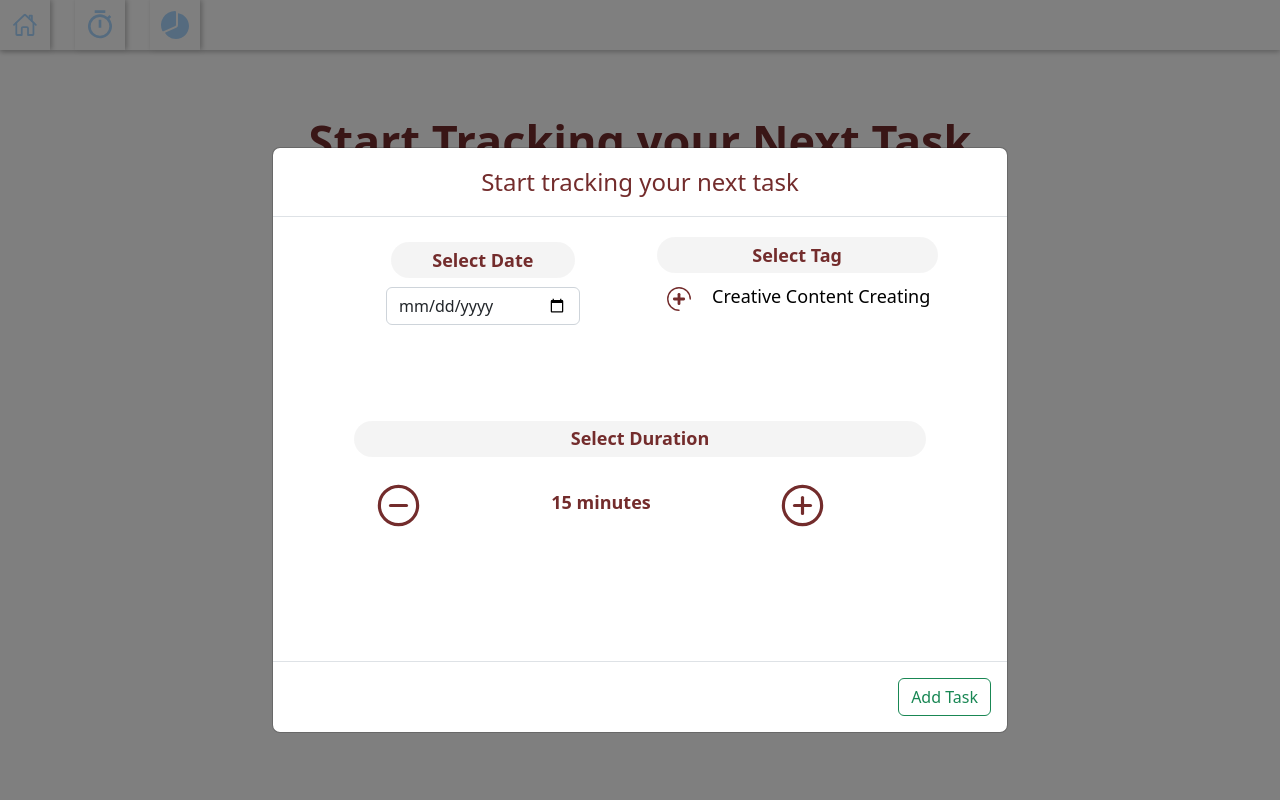
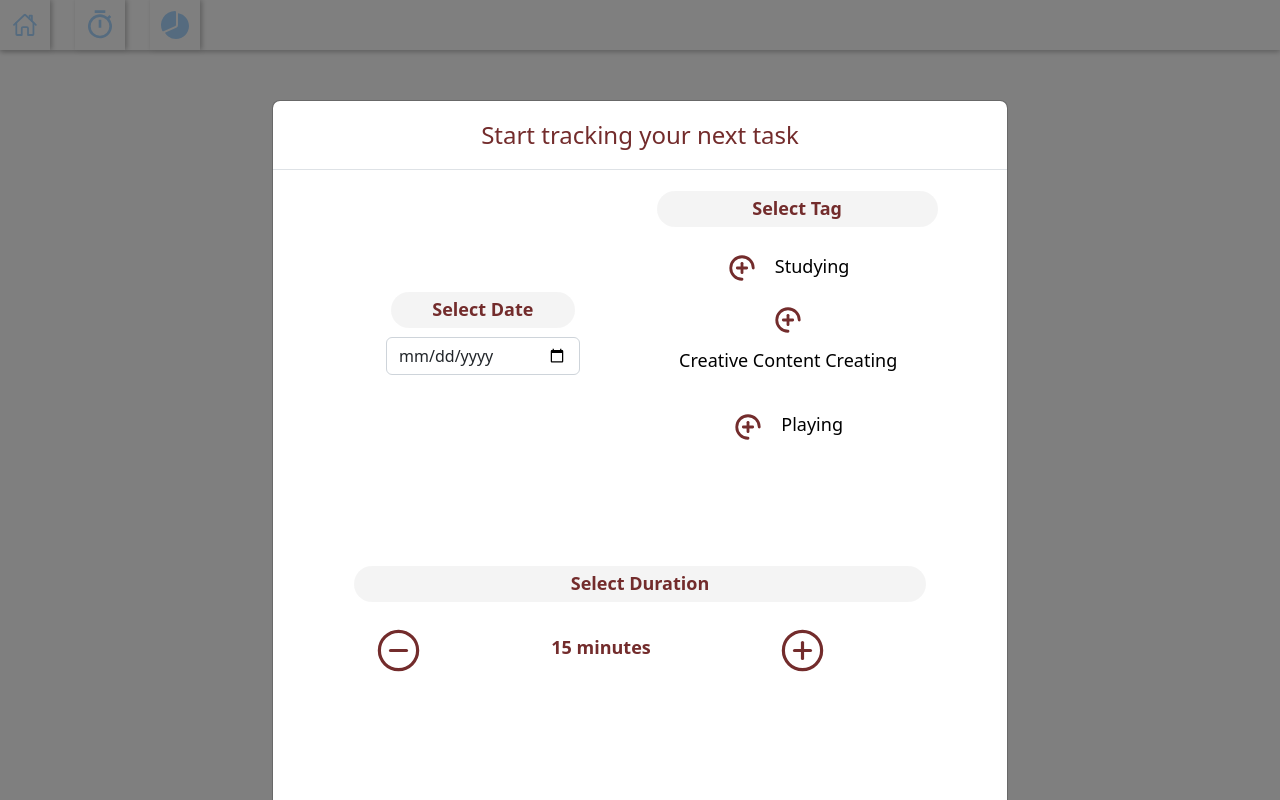
Before and after one commit to samyayoub/Task-Tracker, a React (Create React App) app: page / in a window 1280 px wide. Both pictures are taken after a click on the button 640 px from the left and 406 px from the top of the page. Built offline with nearby package versions, Linux system fonts and the light colour scheme; a web font is replaced by a local one.

Commit message:
Refined the Modal and the Tags

```diff
--- /dev/null
+++ b/src/components/ListOfTags.js
@@ -0,0 +1,22 @@
+import addTaskBtn from '../img/addTaskBtn.svg'
+
+// Import Bootstrap items
+import Container from 'react-bootstrap/Container';
+import Row from 'react-bootstrap/Row';
+import Col from 'react-bootstrap/Col';
+
+export default function ListOfTags(props)    {
+
+    return(
+        <div>
+            <Container>
+                <Row>
+                    <Col className="tagContainer">
+                        <img src={addTaskBtn} alt="Add Tag Button" className="tagBtnWithText" />
+                        <p className="tagBtnWithText">{props.value}</p>
+                    </Col>
+                </Row>
+            </Container>
+        </div>
+    )
+}
--- /dev/null
+++ b/src/components/SelectTag.js
@@ -0,0 +1,5 @@
+export default function SelectTag() {
+    return(
+        console.log("alert alert alert")
+    )
+}
--- a/src/components/Track.js
+++ b/src/components/Track.js
@@ -1,4 +1,6 @@
 import React, { useState } from 'react';
+import SelectTag from './SelectTag';
+import ListOfTags from './ListOfTags';
 
 // Import items for Bootstrap
 import Button from 'react-bootstrap/Button';
@@ -18,7 +20,7 @@ export default function Track() {
     const [show, setShow] = useState(false);
     const [task, setTask] = useState({
         duration: 15,
-        tag: "Creative Content Creating"
+        tag: ""
     })
 
     const handleClose = () => setShow(false);
@@ -37,8 +39,15 @@ export default function Track() {
         console.log(task.duration)
     }
 
-    function differentTags()    {
-        alert("CCC")
+    const tmpArrayOfTags = ["Studying", "Creative Content Creating", "Playing"];
+    const listTags = tmpArrayOfTags.map(oneTask => (
+        <ListOfTags value={oneTask} />
+    ))
+
+    function handleClick() {
+        return (
+            alert("alert")
+        )
     }
 
     return (
@@ -80,10 +89,9 @@ export default function Track() {
                                 <div className="mx-auto">
                                     <p className="modalTxt">Select Tag</p>
                                     <ul className="listTags">
-                                        <button className="tagsBtns" onClick={differentTags}>
+                                        <button className="tagsBtns" onClick={handleClick} type="button">
                                             <li className="listTagsLi">
-                                                <img src={addTaskBtn} alt="Add Tag Button" className="addTagSymbol"/>
-                                                {task.tag}
+                                                {listTags}
                                             </li>
                                         </button>
                                     </ul>
@@ -96,7 +104,7 @@ export default function Track() {
                                 <Row className="align-items-center rowModal">
                                     <Col xs={true}>
                                         <button className="addAndSubtractTimeBtn" variant="light" onClick={subtract15Minutes}>
-                                            <img src={subtractButton} alt="" />
+                                            <img src={subtractButton} alt="Subtract Time" />
                                         </button>
                                     </Col>
                                     <Col xs={true}>
@@ -104,7 +112,7 @@ export default function Track() {
                                     </Col>
                                     <Col xs={true}>
                                         <button className="addAndSubtractTimeBtn" variant="light" onClick={add15Minutes}>
-                                            <img src={addButton} alt="" />
+                                            <img src={addButton} alt="Add Time" />
                                         </button>
                                     </Col>
                                 </Row>
--- a/src/index.css
+++ b/src/index.css
@@ -160,3 +160,23 @@ h3  {
 .rowModal {
   margin-bottom: 5em;
 }
+
+.tagBtnWithText {
+  display: inline-block;
+  /* width: 30px; */
+  margin-right: 1em;
+  height: 30px;
+}
+
+.tagContainer {
+  margin: 0.25em;
+  margin-bottom: 0.5em;
+  padding: 0.25em;
+  border-radius: 25px;
+  display: block;
+  text-align: center;
+}
+
+.tagContainer:hover {
+  background-color: #E8C547;
+}
```
Also changed, not shown: src/img/addTaskBtn.svg.
